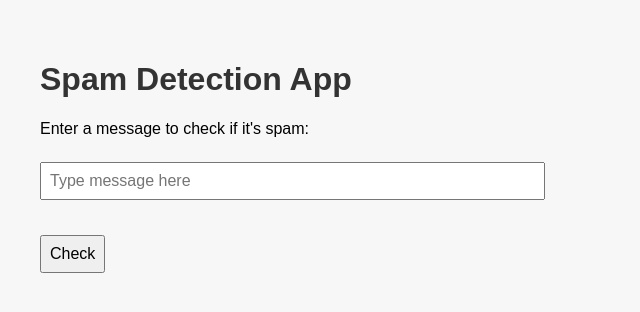
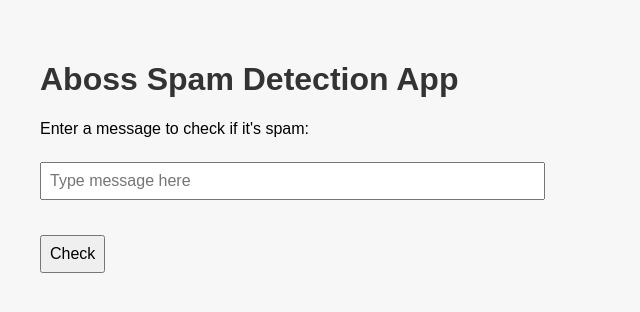
Before and after one commit to ubaidsworld/ABoss_Assessment, a FastAPI app: page / in a window 1280 px wide. Shown: the top 312 px of the page, without its empty margins (0-640 px from the left). Run offline with FastAPI, Linux system fonts and the light colour scheme; parts of the project's set-up code (start-up, migrations or seed data) failed here and were passed over.

Commit message:
Update index.html

```diff
--- a/templates/index.html
+++ b/templates/index.html
@@ -36,7 +36,7 @@
   </style>
 </head>
 <body>
-  <h1>Spam Detection App</h1>
+  <h1>Aboss Spam Detection App</h1>
   <p>Enter a message to check if it's spam:</p>
   <input type="text" id="textInput" placeholder="Type message here" size="50" />
   <br>
```
